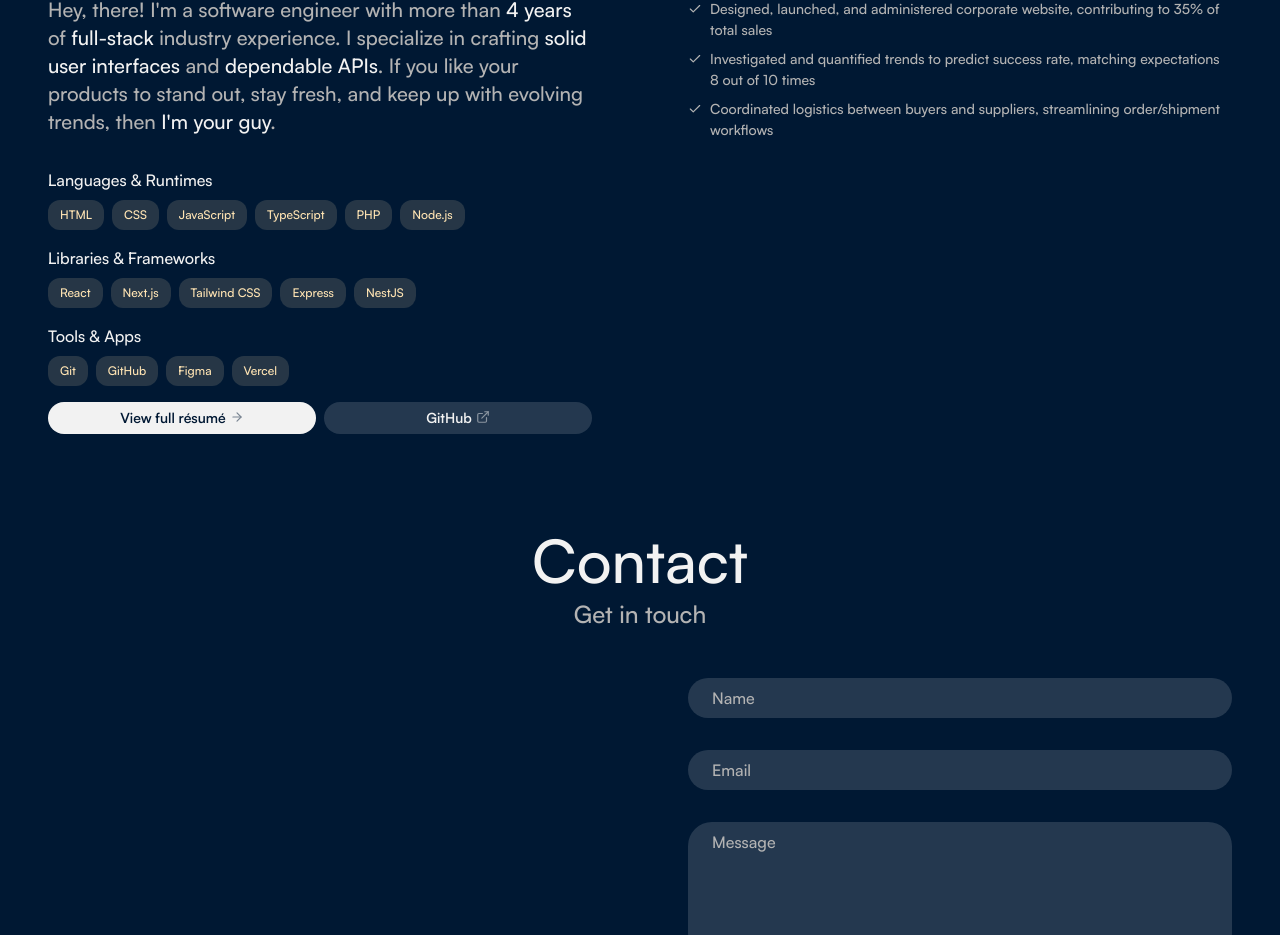
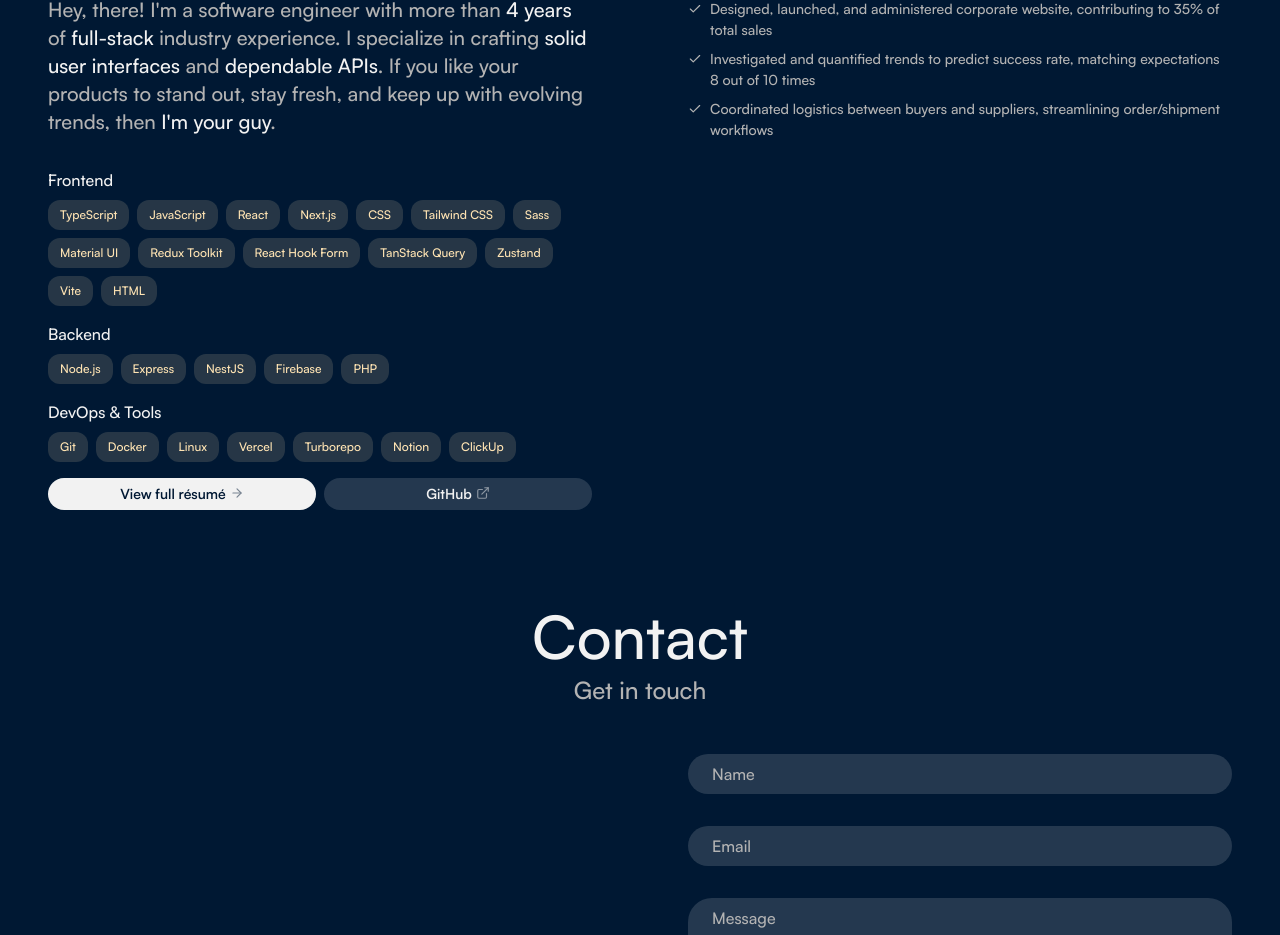
Before and after one commit to j-jasper-a/jaspercode, a Next.js app in the folder apps/web/: page / in a window 1280 px wide. Shown: the part 2492-3427 px from the top of the page. Built offline with nearby package versions, Linux system fonts and the light colour scheme.

Commit message:
chore(web): update skills, projects, and socials

```diff
--- a/apps/web/src/components/home/about/skills/skills.tsx
+++ b/apps/web/src/components/home/about/skills/skills.tsx
@@ -1,36 +1,19 @@
 import { BadgeCollection } from "@/components/ui/badge-collection";
 import { Card } from "@/components/ui/card";
 import { LinkButton } from "@/components/ui/link-button";
+import { skills } from "@/config/skills";
+import { socials } from "@/config/socials";
 
 export function Skills() {
-  const languages = [
-    "HTML",
-    "CSS",
-    "JavaScript",
-    "TypeScript",
-    "PHP",
-    "Node.js",
-  ];
-
-  const libraries = ["React", "Next.js", "Tailwind CSS", "Express", "NestJS"];
-
-  const tools = ["Git", "GitHub", "Figma", "Vercel"];
-
   return (
     <Card>
       <div className="flex flex-col gap-4">
-        <div className="flex flex-col gap-2">
-          <p>Languages & Runtimes</p>
-          <BadgeCollection collection={languages} />
-        </div>
-        <div className="flex flex-col gap-2">
-          <p>Libraries & Frameworks</p>
-          <BadgeCollection collection={libraries} />
-        </div>
-        <div className="flex flex-col gap-2">
-          <p>Tools & Apps</p>
-          <BadgeCollection collection={tools} />
-        </div>
+        {skills.map((skill) => (
+          <div key={skill.category} className="flex flex-col gap-2">
+            <p>{skill.category}</p>
+            <BadgeCollection collection={skill.items} />
+          </div>
+        ))}
         <div className="flex flex-col items-center justify-between gap-2 md:flex-row">
           <LinkButton
             href="/assets/jihan_jasper_al_rashid_resume.pdf"
@@ -40,7 +23,7 @@ export function Skills() {
             View full résumé
           </LinkButton>
           <LinkButton
-            href="https://github.com/jihanjasper"
+            href={socials.GITHUB_PROFILE_URL}
             variant="secondary"
             size="medium"
           >
--- /dev/null
+++ b/apps/web/src/config/skills.ts
@@ -0,0 +1,46 @@
+import { z } from "zod";
+
+const categorySchema = z.object({
+  category: z.string(),
+  items: z.array(z.string()),
+});
+
+export type Category = z.infer<typeof categorySchema>;
+
+export const skills: Category[] = [
+  {
+    category: "Frontend",
+    items: [
+      "TypeScript",
+      "JavaScript",
+      "React",
+      "Next.js",
+      "CSS",
+      "Tailwind CSS",
+      "Sass",
+      "Material UI",
+      "Redux Toolkit",
+      "React Hook Form",
+      "TanStack Query",
+      "Zustand",
+      "Vite",
+      "HTML",
+    ],
+  },
+  {
+    category: "Backend",
+    items: ["Node.js", "Express", "NestJS", "Firebase", "PHP"],
+  },
+  {
+    category: "DevOps & Tools",
+    items: [
+      "Git",
+      "Docker",
+      "Linux",
+      "Vercel",
+      "Turborepo",
+      "Notion",
+      "ClickUp",
+    ],
+  },
+];
--- /dev/null
+++ b/apps/web/src/config/socials.ts
@@ -0,0 +1,4 @@
+export const socials = {
+  GITHUB_PROFILE_URL: "https://github.com/j-jasper-a",
+  EMAIL_ADDRESS: "contact@jaspercode.com",
+};
--- a/apps/web/src/data/projects.ts
+++ b/apps/web/src/data/projects.ts
@@ -7,7 +7,7 @@ export const projects: Project[] = [
     summary:
       "An online book store built with Next.js, Tailwind CSS, and Sanity.io. It features a user-friendly interface, secure payment processing, and a user-friendly admin panel for managing products, orders, and customers.",
     images: ["/assets/work/bookverse-1.webp", "/assets/work/bookverse-2.webp"],
-    demoUrl: "https://bookverse-demo.jaspercode.com",
+    demoUrl: "https://bookverse.jaspercode.com",
     repoUrl: "https://github.com/j-jasper-a/bookverse-demo",
     stack: ["HTML", "CSS", "JavaScript"],
   },
@@ -17,8 +17,8 @@ export const projects: Project[] = [
     summary:
       "A quiz web app where you can create and take quizzes. It features a sleek and minimalistic interface, a simple way to navigate, and a user-friendly admin panel for managing quizzes, questions, and answers.",
     images: ["/assets/work/wizzle-1.webp", "/assets/work/wizzle-2.webp"],
-    demoUrl: "https://bookverse-demo.jaspercode.com",
-    repoUrl: "https://github.com/j-jasper-a/bookverse-demo",
+    demoUrl: "https://wizzle.jaspercode.com",
+    repoUrl: "https://github.com/j-jasper-a/wizzle-demo",
     stack: ["HTML", "CSS", "JavaScript"],
   },
   {
@@ -28,7 +28,7 @@ export const projects: Project[] = [
       "A versatile website that showcases my software engineering skills through a curated portfolio and ever-evolving, thoughtfully designed features that reflect my growing expertise.",
     images: ["/assets/work/bookverse-1.webp", "/assets/work/bookverse-2.webp"],
     demoUrl: "https://jaspercode.com",
-    repoUrl: "https://github.com/j-jasper-a/bookverse-demo",
+    repoUrl: "https://github.com/j-jasper-a/jaspercode",
     stack: [
       "TypeScript",
       "Next.js",
@@ -46,7 +46,7 @@ export const projects: Project[] = [
       "A classy landing page for a Japanese fine dining restaurant. It features a dynamic menu and a user-friendly interface, making it easy for visitors to find what they're looking for and make a reservation.",
     images: ["/assets/work/ukiyo-1.webp", "/assets/work/ukiyo-2.webp"],
     demoUrl: "https://ukiyo.jaspercode.com/",
-    repoUrl: "https://github.com/j-jasper-a/bookverse-demo",
+    repoUrl: "https://github.com/j-jasper-a/ukiyo",
     stack: ["HTML", "CSS", "JavaScript", "TypeScript", "React", "Next.js"],
   },
 ];
```
